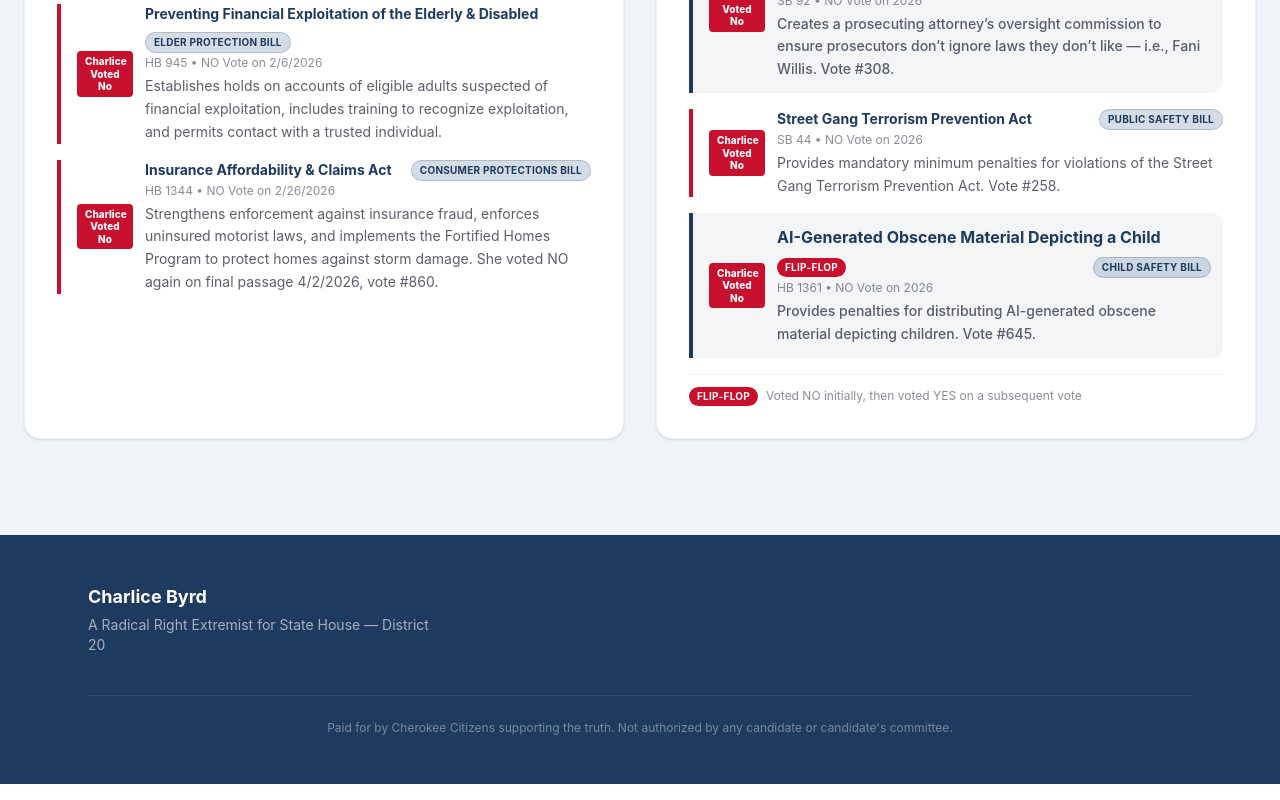
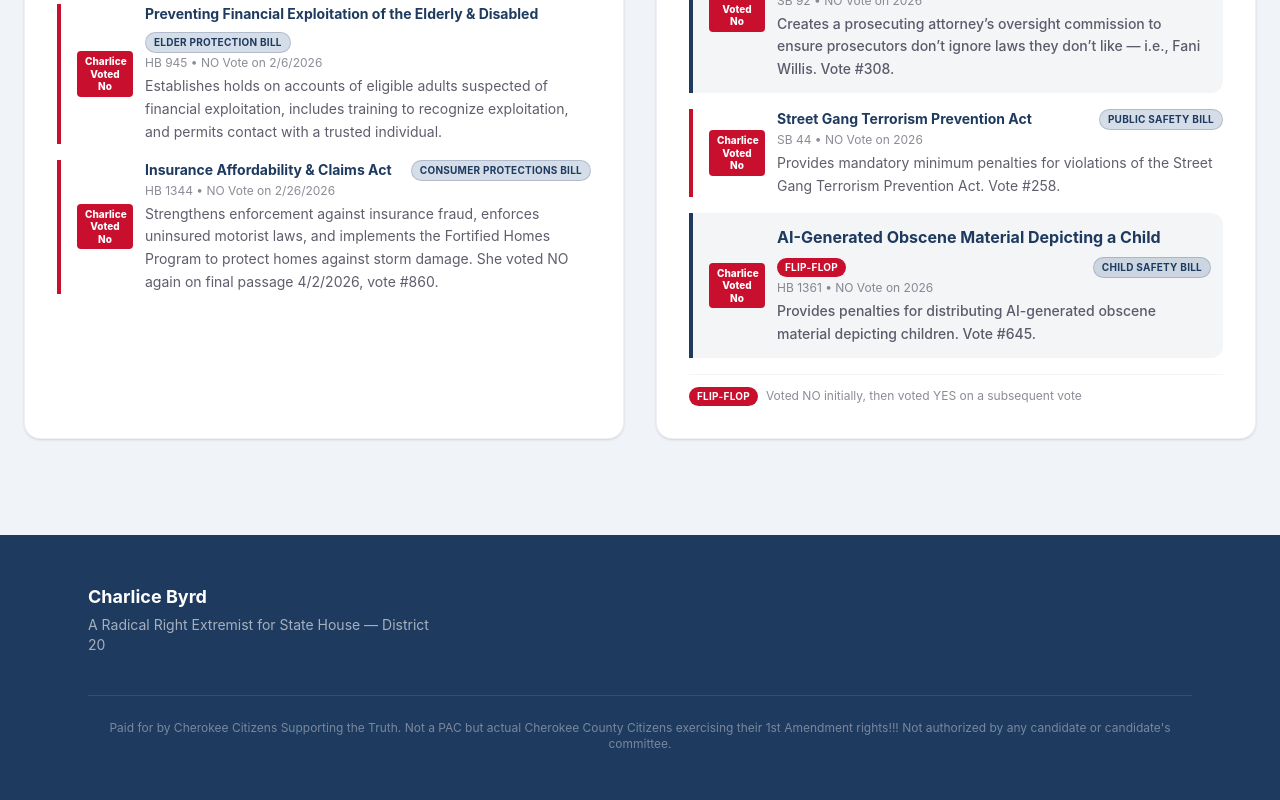
Before and after one commit to CByrd2026/byrd_site, a Next.js app: page / in a window 1280 px wide. Shown: the part 5110-5910 px from the top of the page. Built offline with nearby package versions, Linux system fonts and the light colour scheme.

Commit message:
Fixed Paid For message

```diff
--- a/src/app/page.tsx
+++ b/src/app/page.tsx
@@ -583,7 +583,7 @@ function Footer() {
           <div />
         </div>
         <div className="mt-10 pt-6 border-t border-white/10 text-center text-xs text-white/40">
-          <p>Paid for by Cherokee Citizens supporting the truth. Not authorized by any candidate or candidate&apos;s committee.</p>
+          <p>Paid for by Cherokee Citizens Supporting the Truth.  Not a PAC but actual Cherokee County Citizens exercising their 1st Amendment rights!!! Not authorized by any candidate or candidate&apos;s committee.</p>
         </div>
       </div>
     </footer>
```
